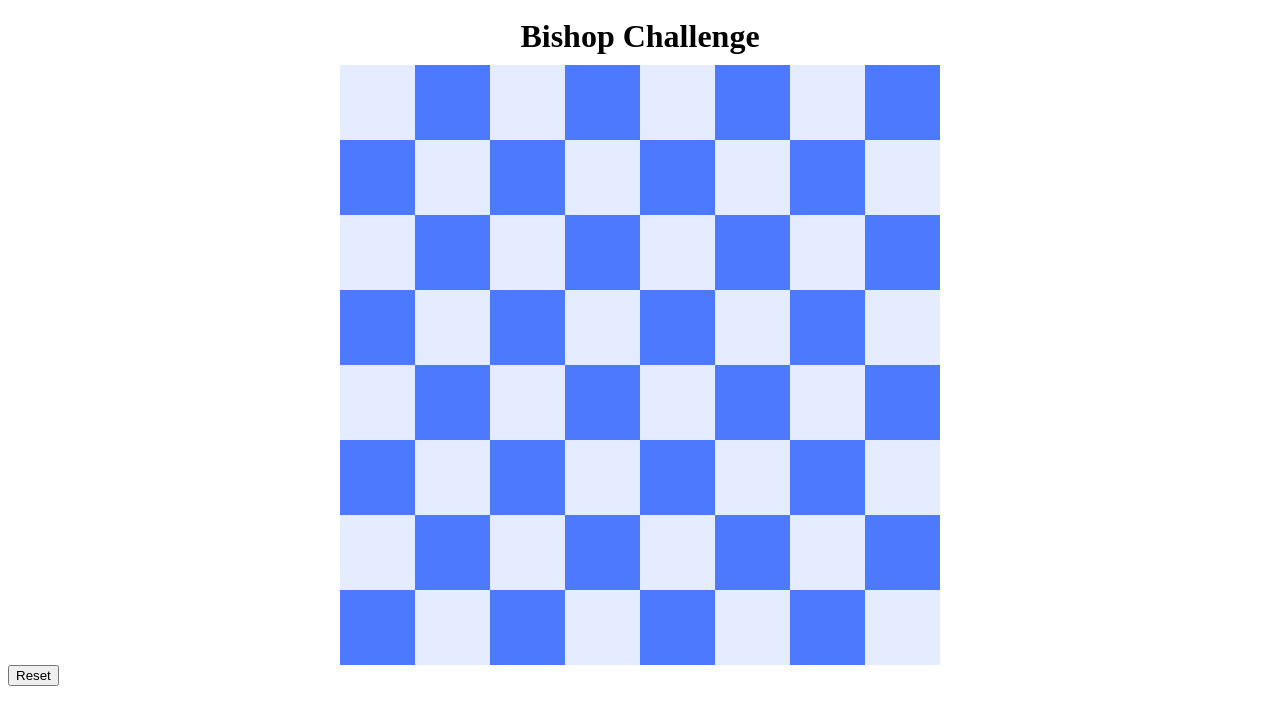
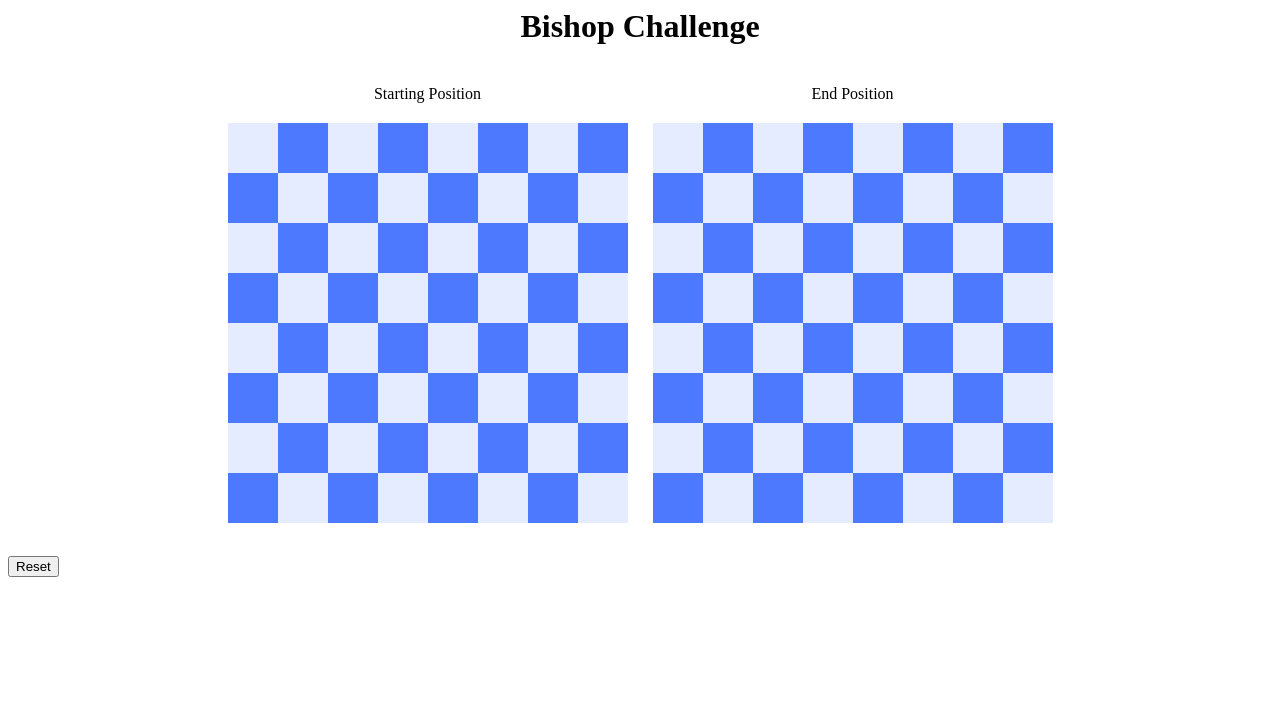
Before and after one commit to ductapemobie/bishop-challenge, a React (Create React App) app: page / in a window 1280 px wide. Shown: the top 724 px of the page. Built offline with nearby package versions, Linux system fonts and the light colour scheme.

Commit message:
added second board

```diff
--- a/src/components/App.jsx
+++ b/src/components/App.jsx
@@ -8,7 +8,12 @@ export default function App(){
 
     return <>
         <h1 className="header">Bishop Challenge</h1>
-        <ChessBoard boardState={startPosition} setState={setStartPosition}/>
+        <div className="board-holder">
+            <div className="subheader">Starting Position</div>
+            <div className="subheader">End Position</div>
+            <ChessBoard boardState={startPosition} setState={setStartPosition}/>
+            <ChessBoard boardState={endPosition} setState={setEndPosition}/>
+        </div>
         <ResetButton setStart={setStartPosition} setEnd={setEndPosition}/>
     </>
 }
--- a/src/style/Chess.css
+++ b/src/style/Chess.css
@@ -12,8 +12,8 @@
 
 .board-container {
     margin:auto;
-    height:600px;
-    width:600px;
+    height:400px;
+    width:400px;
     display: grid;
     grid-template-columns: 1fr 1fr 1fr 1fr 1fr 1fr 1fr 1fr;
     grid-template-rows: 1fr 1fr 1fr 1fr 1fr 1fr 1fr 1fr;
@@ -33,6 +33,23 @@
 .header{
     width:fit-content;
     margin:auto;
-    padding-top: 10px;
-    padding-bottom: 10px;
+    padding-bottom: 40px;
 }
+
+.subheader{
+    width:fit-content;
+    margin:auto;
+    padding-bottom: 20px;
+}
+
+.board-holder {
+    display: grid;
+    width: 850px;
+    margin: auto;
+    grid-template-columns: 1fr 1fr;
+    grid-template-rows: 0.3fr 1.7fr;
+    gap: 0px 0px;
+    grid-template-areas:
+      ". ."
+      ". .";
+  }
```
